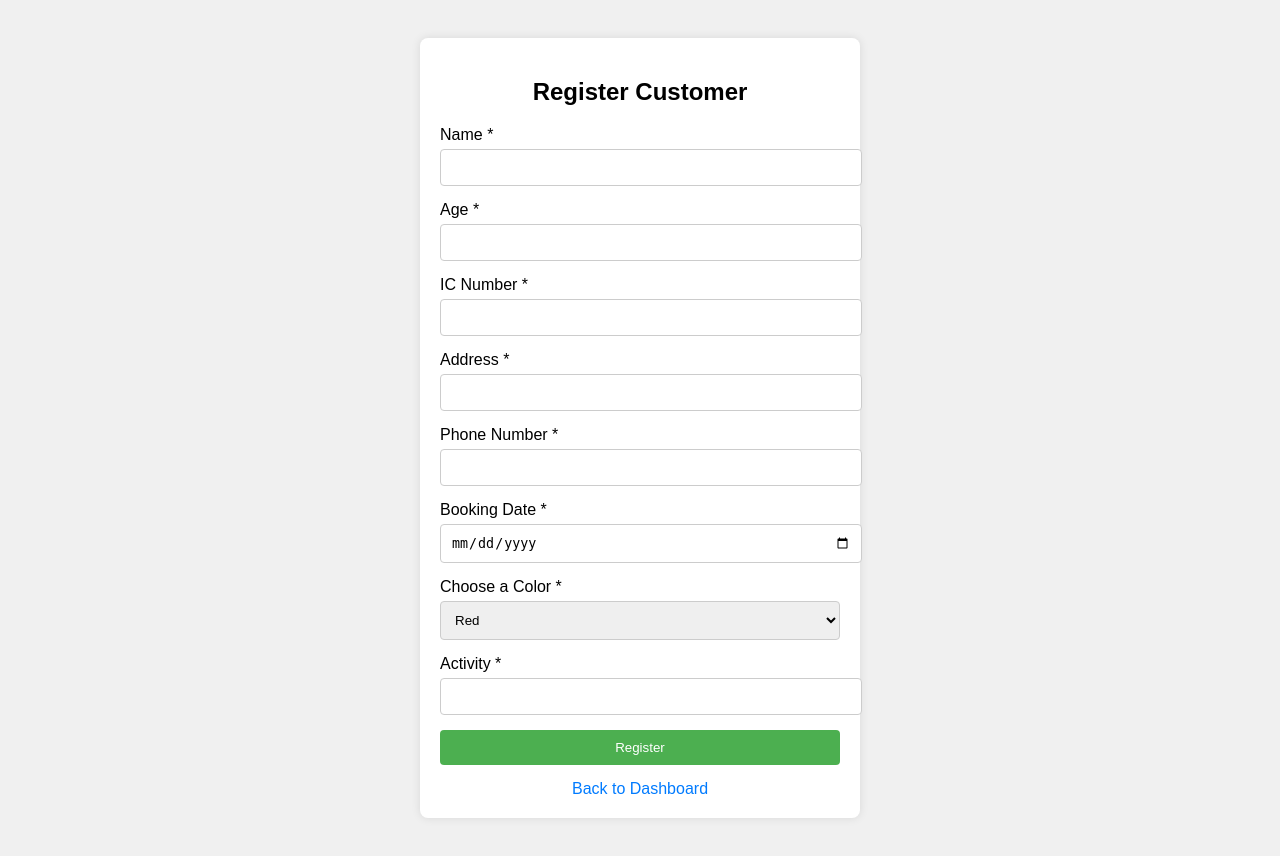
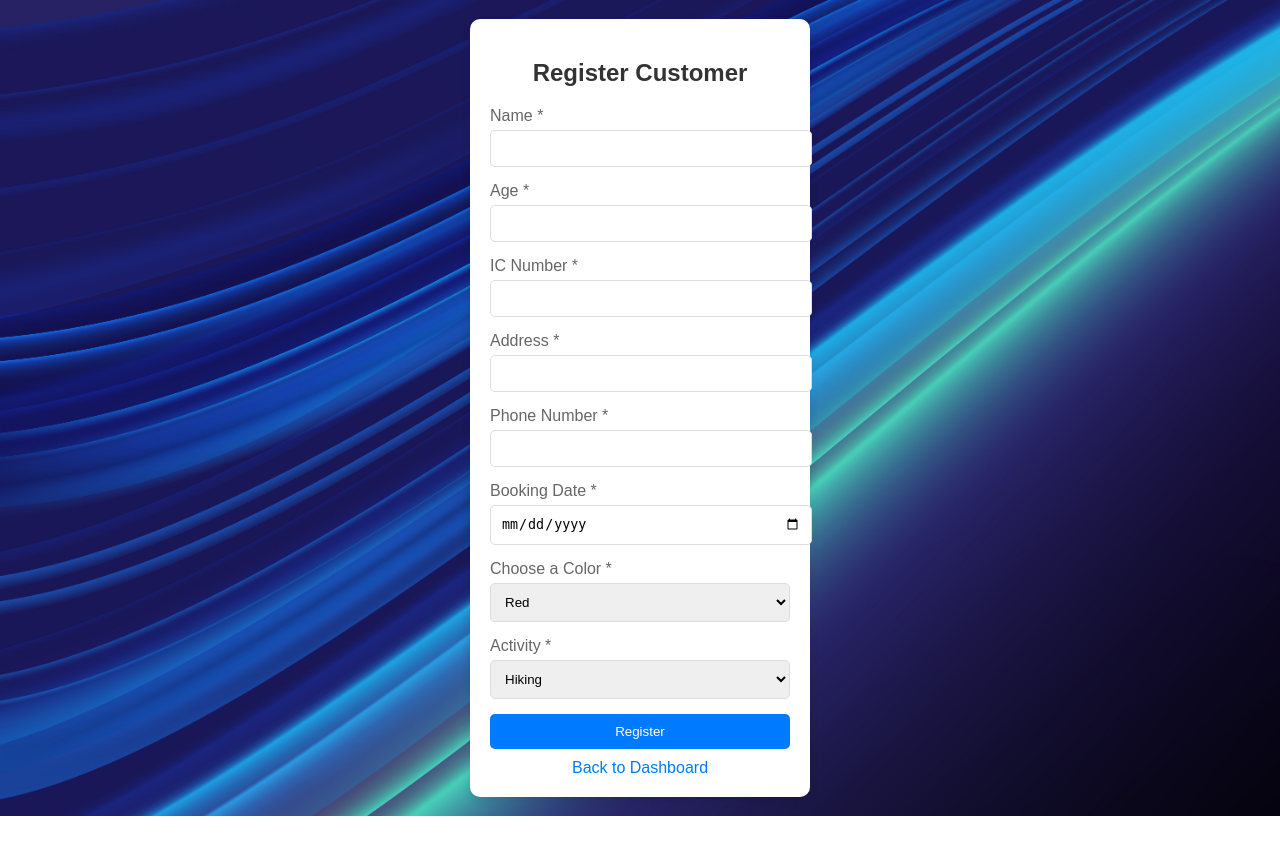
Before and after one commit to syamilo/tracking_web, a PHP site: page /registration.php in a window 1280 px wide. After the commit the page ends 816 px from the top, so only its background shows below. Run offline with PHP 8.4, Linux system fonts and the light colour scheme; the visitor is signed in with stand-in values (Sample User, id 1).

Commit message:
7 updated

```diff
--- a/registration.css
+++ b/registration.css
@@ -1,33 +1,26 @@
 body {
     font-family: Arial, sans-serif;
-    background-color: #f0f0f0;
-}
-
-.main-container {
+    background-color: #f0f0f0; /* Change to a background image if desired */
+    background-image: url('blue_background.jpg'); /* Add your image path here */
+    background-size: cover; /* Cover the entire background */
     display: flex;
     justify-content: center;
     align-items: center;
     height: 100vh;
-    padding: 20px;
 }
 
-.form-left {
-    background-color: white;
+
+.form-container {
+    background: white;
+    border-radius: 10px;
     padding: 20px;
-    border-radius: 8px;
-    box-shadow: 0 0 10px rgba(0, 0, 0, 0.1);
-    width: 400px; /* Adjust width as needed */
+    box-shadow: 0 4px 10px rgba(0, 0, 0, 0.1);
+    width: 300px; /* Adjust width as needed */
 }
 
 h2 {
     text-align: center;
-    margin-bottom: 20px;
-}
-
-.success-message {
-    color: green;
-    text-align: center;
-    margin-bottom: 15px;
+    color: #333;
 }
 
 .form-group {
@@ -37,6 +30,7 @@ h2 {
 label {
     display: block;
     margin-bottom: 5px;
+    color: #666;
 }
 
 input[type="text"],
@@ -45,28 +39,35 @@ input[type="date"],
 select {
     width: 100%;
     padding: 10px;
-    border: 1px solid #ccc;
-    border-radius: 4px;
+    border: 1px solid #ddd;
+    border-radius: 5px;
 }
 
-button.submit-button {
-    width: 100%;
-    padding: 10px;
-    background-color: #4CAF50;
-    color: white;
-    border: none;
-    border-radius: 4px;
-    cursor: pointer;
+input[type="text"]:focus,
+input[type="number"]:focus,
+input[type="date"]:focus,
+select:focus {
+    border-color: #007BFF; /* Change border color on focus */
 }
 
-button.submit-button:hover {
-    background-color: #45a049;
+.submit-button {
+    background-color: #007BFF;
+    color: white;
+    padding: 10px;
+    border: none;
+    border-radius: 5px;
+    cursor: pointer;
+    width: 100%;
+}
+
+.submit-button:hover {
+    background-color: #0056b3;
 }
 
 .back-button {
     display: block;
     text-align: center;
-    margin-top: 15px;
+    margin-top: 10px;
     color: #007BFF;
     text-decoration: none;
 }
@@ -74,3 +75,9 @@ button.submit-button:hover {
 .back-button:hover {
     text-decoration: underline;
 }
+
+.success-message {
+    color: green;
+    text-align: center;
+    margin-bottom: 15px;
+}
--- a/registration.php
+++ b/registration.php
@@ -54,11 +54,10 @@ if ($_SERVER['REQUEST_METHOD'] == 'POST') {
     <meta charset="UTF-8">
     <meta name="viewport" content="width=device-width, initial-scale=1.0">
     <title>Customer Registration</title>
-    <link rel="stylesheet" href="registration.css"> <!-- Link to your CSS file -->
+    <link rel="stylesheet" href="registration.css">
 </head>
 <body>
-    <div class="main-container">
-        <div class="form-left">
+    <div class="form-container">
         <h2>Register Customer</h2>
 
         <!-- Show success message if registration is successful -->
@@ -101,12 +100,15 @@ if ($_SERVER['REQUEST_METHOD'] == 'POST') {
             </div>
             <div class="form-group">
                 <label for="activity">Activity *</label>
-                    <input type="text" name="activity" id="activity" required>
+                <select name="activity" id="activity" required>
+                    <option value="Hiking">Hiking</option>
+                    <option value="Jungle Tracking">Jungle Tracking</option>
+                    <option value="Caving">Caving</option>
+                </select>
             </div>
             <button type="submit" class="submit-button">Register</button>
         </form>
         <a href="staff.php" class="back-button">Back to Dashboard</a>
     </div>
-    </div>
 </body>
 </html>
```
Lines whose indentation alone changed are shown as unchanged.
